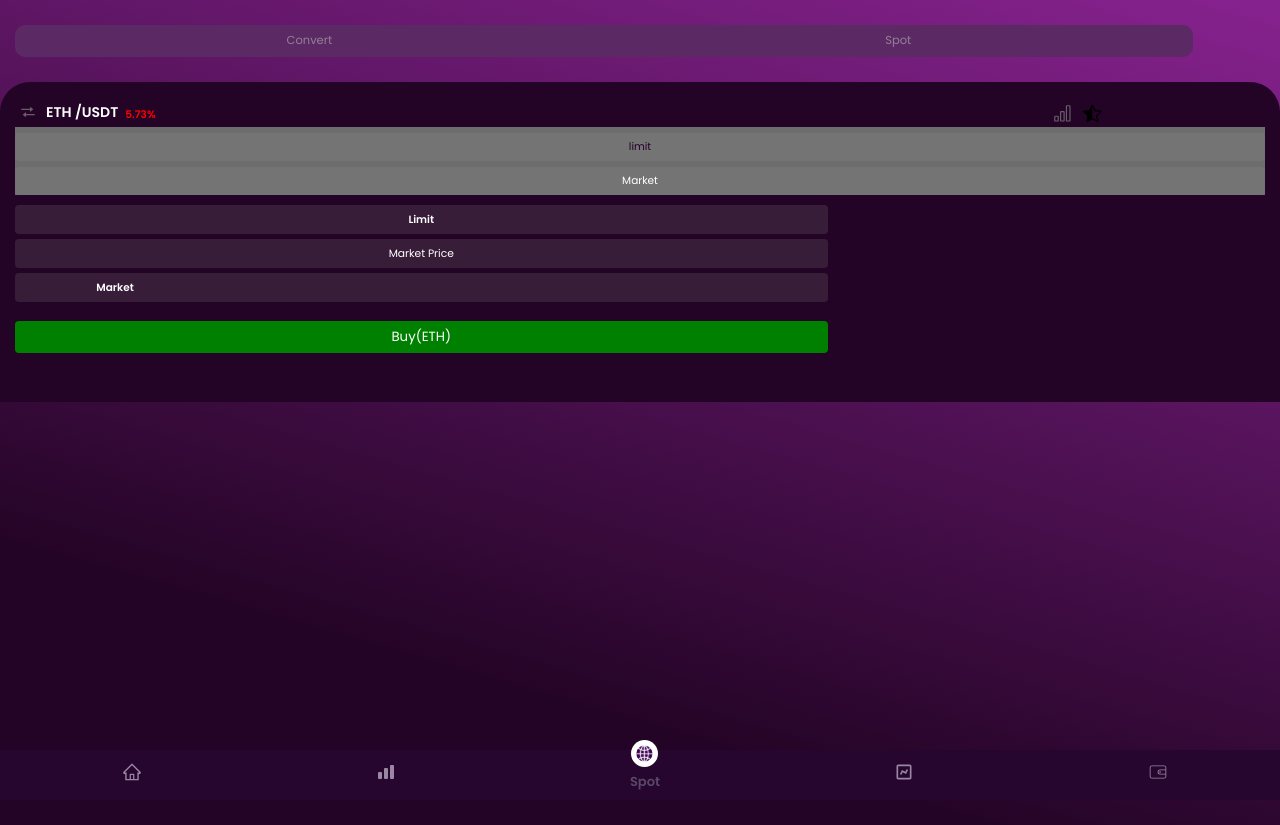
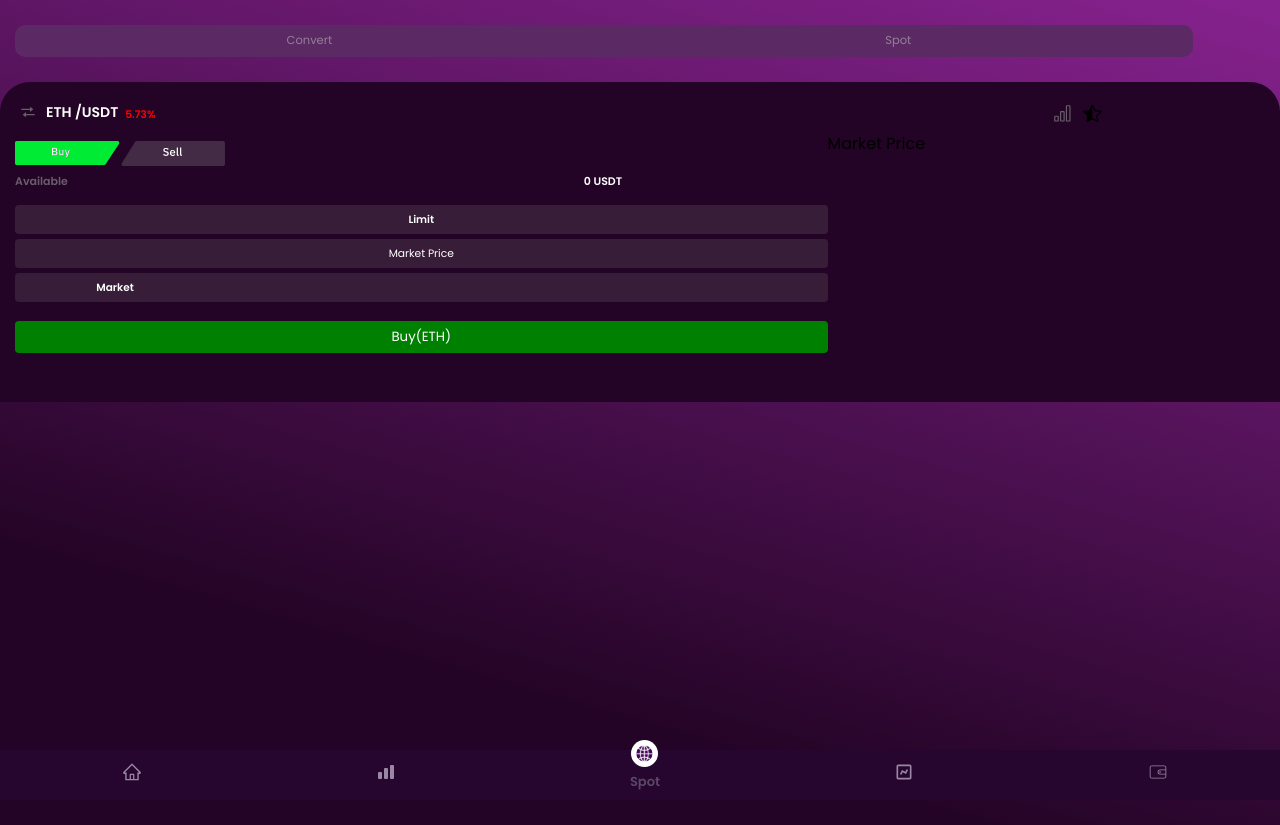
Before and after one commit to DCC-exchange/client, a React (Create React App) app: page /spot-trade in a window 1280 px wide. Built offline with nearby package versions, Linux system fonts and the light colour scheme.

Commit message:
we broke

```diff
--- a/src/Pages/components/spot/styles/spot.css
+++ b/src/Pages/components/spot/styles/spot.css
@@ -139,6 +139,7 @@
     cursor: pointer;
     width: 100%;
     margin: 5px 0px;
+    position: relative;
 }
 .market-limit-btn-container .icon{
     width: 10%;
--- a/src/Pages/components/spot/trade/buy/Buy.js
+++ b/src/Pages/components/spot/trade/buy/Buy.js
@@ -44,8 +44,7 @@ export default function Buy() {
                         </div>
                     </div>
                     <div className="icon"></div>
-
-                    <div className="select-market-trade">
+                    { displayLimit && <div className="select-market-trade">
                             <div className="select-market-trade-container">
                                 <div className="btn" onClick={()=>handleTradeLimit("limit")}>
                                     <p className={active1}>limit</p>
@@ -54,7 +53,7 @@ export default function Buy() {
                                     <p className={active2}>Market</p>
                                 </div>
                             </div>
-                        </div>
+                        </div> }
                 </div>
                 { defaultTrade && <BuyLimit /> }
             </div>
```
